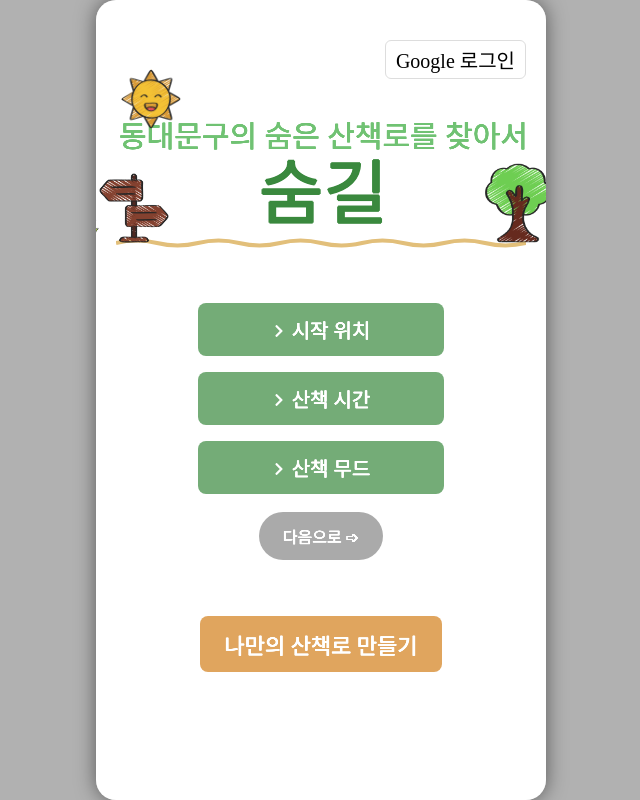
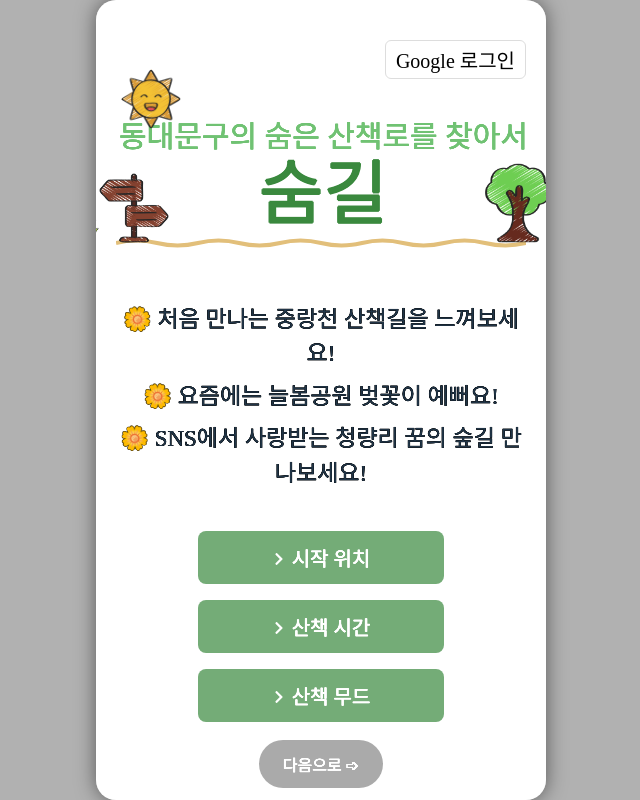
Before and after one commit to oeo30/Soomgil, a React (Vite) app in the folder frontend/: page / in a window 1280 px wide. Shown: the whole page, without its empty margins (319-959 px from the left). Built offline with nearby package versions, Linux system fonts and the light colour scheme; a web font is replaced by a local one.

Commit message:
[feat] 설명추가

```diff
--- a/frontend/src/pages/SetupPage.jsx
+++ b/frontend/src/pages/SetupPage.jsx
@@ -230,6 +230,51 @@ fetch("https://nominatim.openstreetmap.org/search.php?q=동대문구&polygon_geo
 
       {/* 버튼들 */}
       <div style={styles.buttons}>
+
+        {/* 추가: 안내 문구 3줄 */}
+        <div
+  style={{
+    marginTop: 0,
+    marginBottom: 24,   // 아래 버튼과의 간격
+    textAlign: "center",
+    width: "100%",
+    display: "flex",
+    flexDirection: "column",
+    gap: 4,
+    fontFamily: "MyCustomFont",
+  }}
+>
+  <p
+    style={{
+      fontSize: 23,
+      margin: "0 0 4px 0",
+      textShadow: "0.2px 0 #000000ff, -0.2px 0 #000000ff, 0 0.2px #000000ff, 0 -0.2px #000000ff",
+    }}
+  >
+    🌼 처음 만나는 중랑천 산책길을 느껴보세요!
+  </p>
+  <p
+    style={{
+      fontSize: 23,
+      margin: "0 0 4px 0",
+      textShadow: "0.2px 0 #000000ff, -0.2px 0 #000000ff, 0 0.2px #000000ff, 0 -0.2px #000000ff",
+    }}
+  >
+    🌼 요즘에는 늘봄공원 벚꽃이 예뻐요!
+  </p>
+  <p
+    style={{
+      fontSize: 23,
+      margin: 0,
+      textShadow: "0.2px 0 #000000ff, -0.2px 0 #000000ff, 0 0.2px #000000ff, 0 -0.2px #000000ff",
+    }}
+  >
+    🌼 SNS에서 사랑받는 청량리 꿈의 숲길 만나보세요!
+  </p>
+</div>
+
+        {/* 추가 끝 */}
+
        {/* 시작 위치 선택 */}
 <button style={styles.btn} onClick={() => setShowMap((prev) => !prev)}>
   {showMap ? <FaChevronDown size={14} style={{ marginRight: 6 }} />
@@ -403,7 +448,7 @@ const styles = {
     display:"flex",
     flexDirection:"column",
     alignItems:"center",
-    marginBottom: 20,
+    marginBottom: 20, // 숨길이랑 소개 텍스트 사이 간격
   },
   subtitle: {
     fontSize: 30,
```
